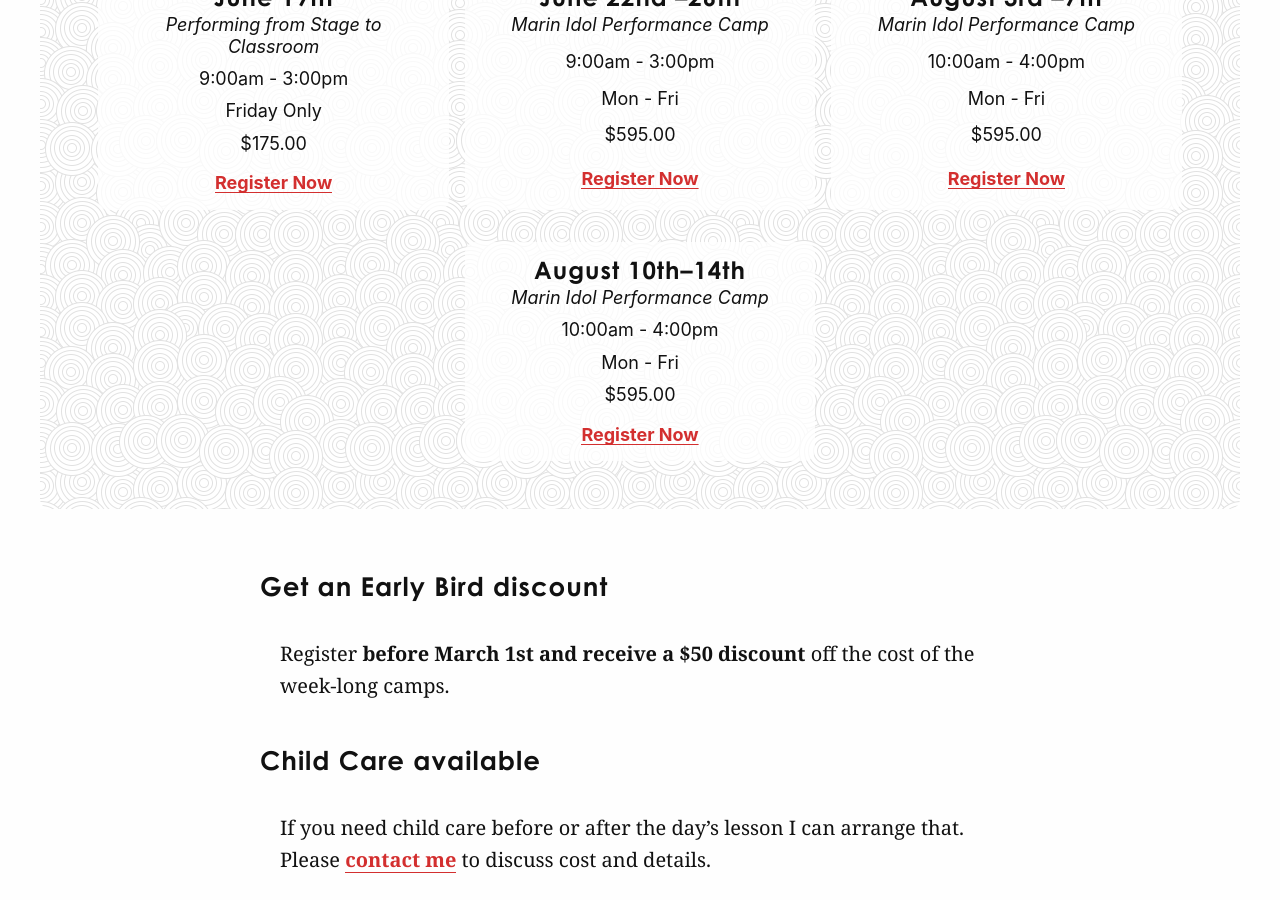
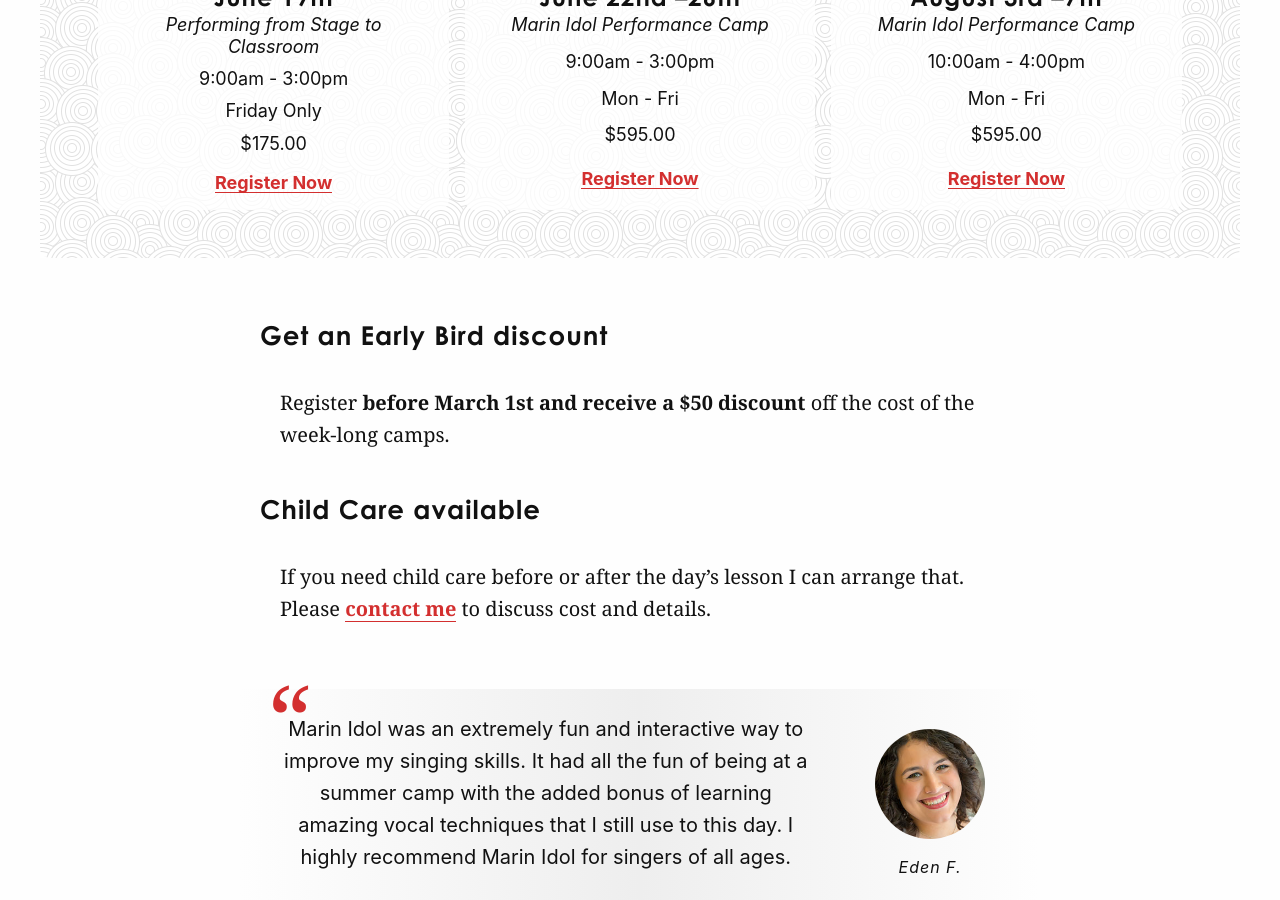
Before and after one commit to cchaiken/ccms, a Jekyll site: the page built from marin-idol-performance-camps.md, in a window 1280 px wide and 900 px high, scrolled down 1679 px. Built offline with Jekyll 4.4.1, drawn with Linux system fonts in a browser that asks for light colours; some web fonts are replaced.

Commit message:
Updated Marin Idol Performance Camps

```diff
--- a/marin-idol-performance-camps.md
+++ b/marin-idol-performance-camps.md
@@ -57,14 +57,6 @@
   days: Mon - Fri
   cost: "$595.00"
   eventbrite: <a href="https://www.eventbrite.com/e/copy-of-marin-idol-camp-august-3-7-2020-tickets-94956492425"
-    target="_blank">Register Now</a>
-- start_date: 2020-08-10 00:00:00 Z
-  end_date: 2020-08-14 00:00:00 Z
-  description: Marin Idol Performance Camp
-  times: 10:00am - 4:00pm
-  days: Mon - Fri
-  cost: "$595.00"
-  eventbrite: <a href="https://www.eventbrite.com/e/marin-idol-camp-august-10-14-2020-tickets-94957601743"
     target="_blank">Register Now</a>
 testimonials:
 - name: Eden F.
```
